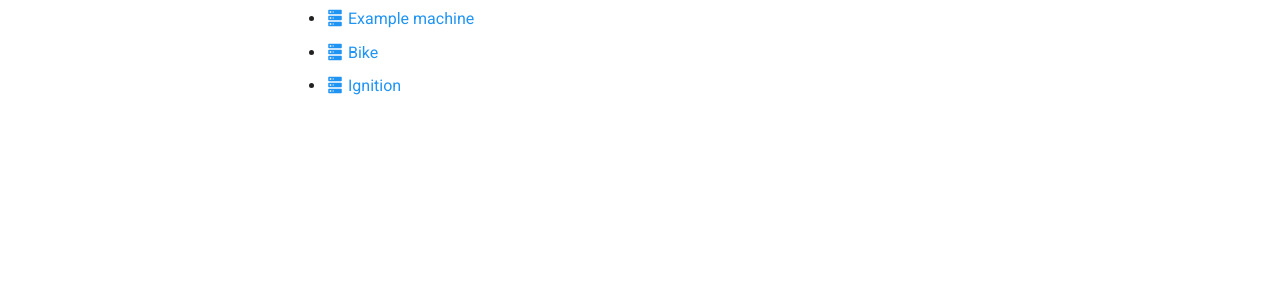
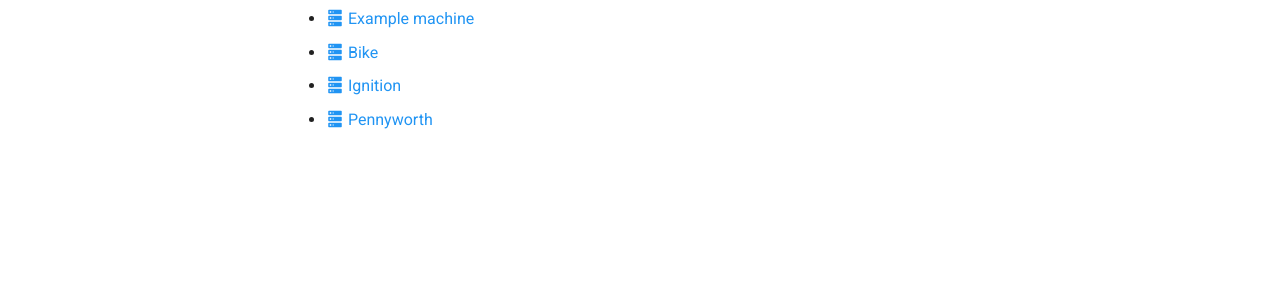
Before and after one commit to SolidCode321/htb-writups, an MkDocs documentation site: the page built from docs/hackthebox/index.md, in a window 1280 px wide. Shown: the part 338-638 px from the top of the page. Built offline with MkDocs 1.6.1 and Material for MkDocs 9.7.7, drawn with Linux system fonts in a browser that asks for light colours.

Commit message:
Add Pennyworth machine to Hack The Box index

```diff
--- a/docs/hackthebox/index.md
+++ b/docs/hackthebox/index.md
@@ -7,3 +7,4 @@ This section contains my Hack The Box machine writeups.
 - [:material-server: Example machine](example.md)
 - [:material-server: Bike](Bike.md)
 - [:material-server: Ignition](ignition.md)
+- [:material-server: Pennyworth](pennyworth.md)
```
